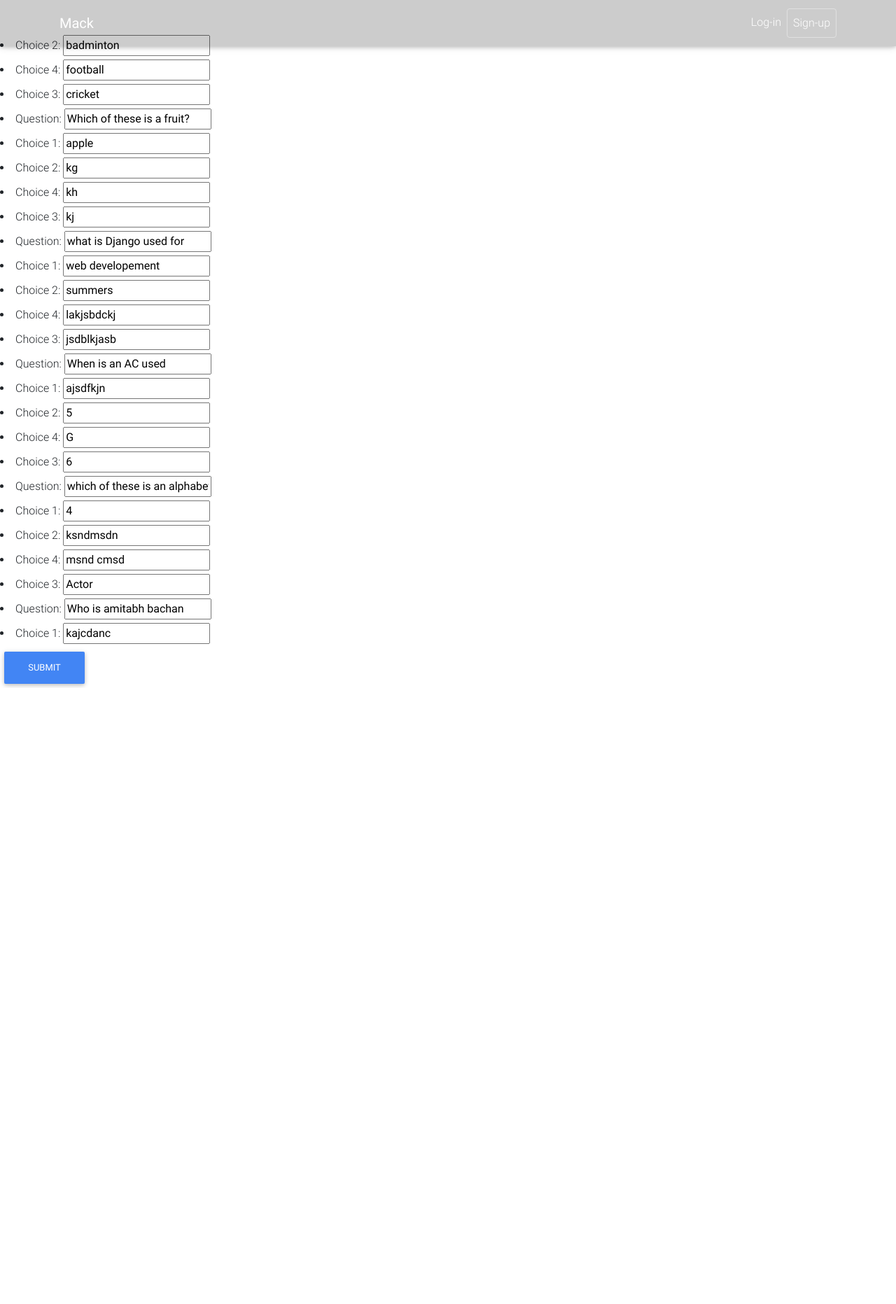
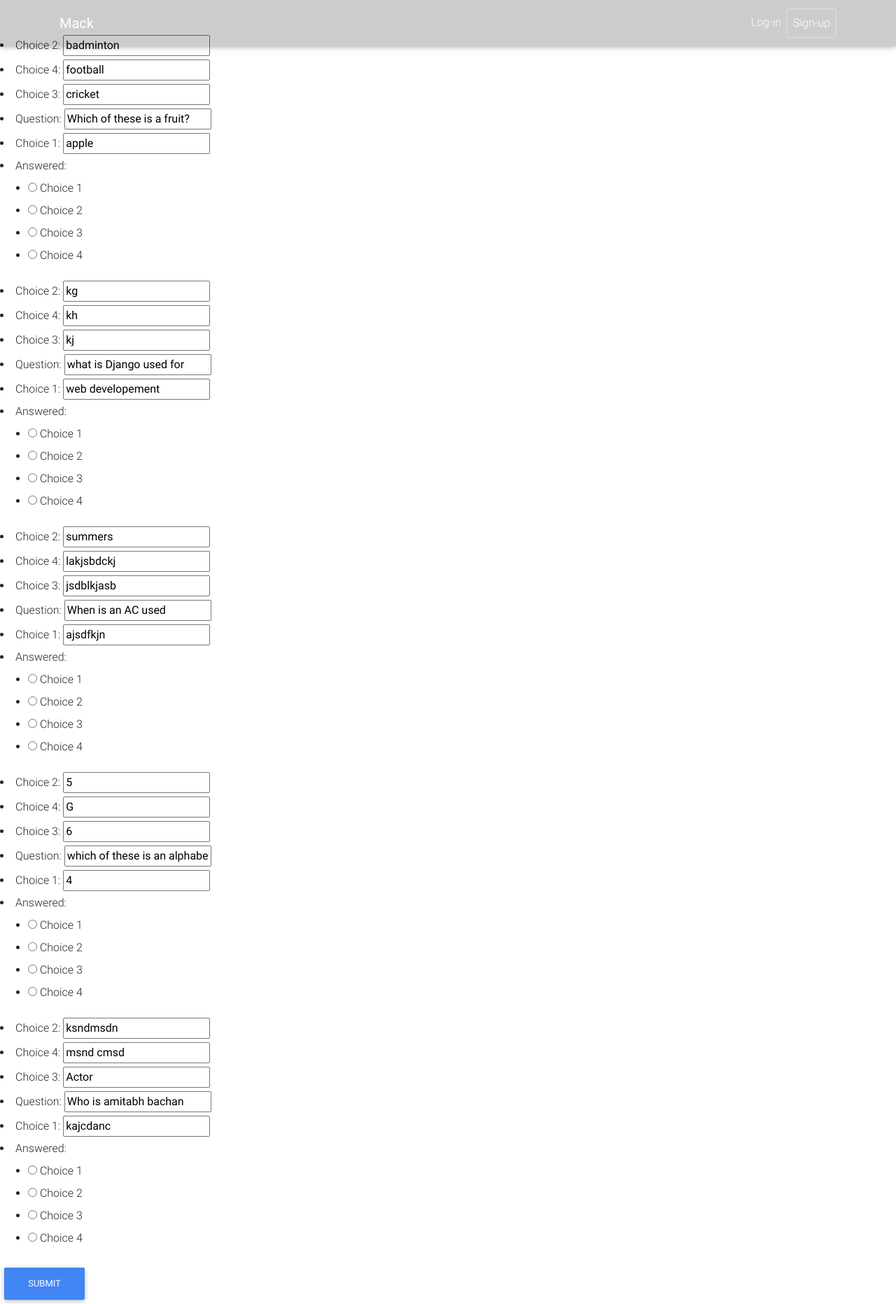
Before and after one commit to Manas377/Exam, a Django app: page /test/ in a window 1280 px wide. Shown: the whole page at 70% size. Before the commit the page ends 982 px from the top, so only its background shows below. Run offline with Django 3.2, Linux system fonts and the light colour scheme; data comes from the database, SQL or seed files in the repository; some libraries are stand-ins or nearby versions.

Commit message:
TextView can now take input from
Form, in form of CH1, CH2, CH3, CH4

```diff
--- a/exam/views.py
+++ b/exam/views.py
@@ -88,6 +88,7 @@ def TestView2(request):
                 print(form.cleaned_data.get('choice_2'))
                 print(form.cleaned_data.get('choice_3'))
                 print(form.cleaned_data.get('choice_4'))
+                print(form.cleaned_data.get('answered'))
                 print(form['id'])
         else:
             for form in formset:
--- a/forms/forms.py
+++ b/forms/forms.py
@@ -28,14 +28,24 @@ class AnswerForm(forms.ModelForm):
 
 
 class QuestionForm(forms.ModelForm):
+
+    CHOICES = (
+        ("CH1", "Choice 1"),
+        ("CH2", "Choice 2"),
+        ("CH3", "Choice 3"),
+        ("CH4", "Choice 4")
+    )
+
     choice_1 = forms.CharField(required=False)
     choice_2 = forms.CharField(required=False)
     choice_3 = forms.CharField(required=False)
     choice_4 = forms.CharField(required=False)
+    answered = forms.ChoiceField(required=False, choices=CHOICES, widget=forms.RadioSelect())
+
 
     class Meta:
         model = Question
-        fields = ('choice_4', 'choice_3', 'choice_2', 'choice_1', 'question')
+        fields = ('choice_4', 'choice_3', 'choice_2', 'choice_1', 'question', 'answered')
         exclude = ['marks', 'correct_choice']
         # widgets = {'choice_1': forms.RadioSelect, 'choice_2': forms.RadioSelect, 'choice_3': forms.RadioSelect,
         #            'choice_4': forms.}
--- a/templates/test-page2.html
+++ b/templates/test-page2.html
@@ -49,6 +49,9 @@
                 <hr>
 
             {% endfor %}
+
+            <input class="btn btn-primary" type="submit">
+
         </form>
     </div>
 
```
